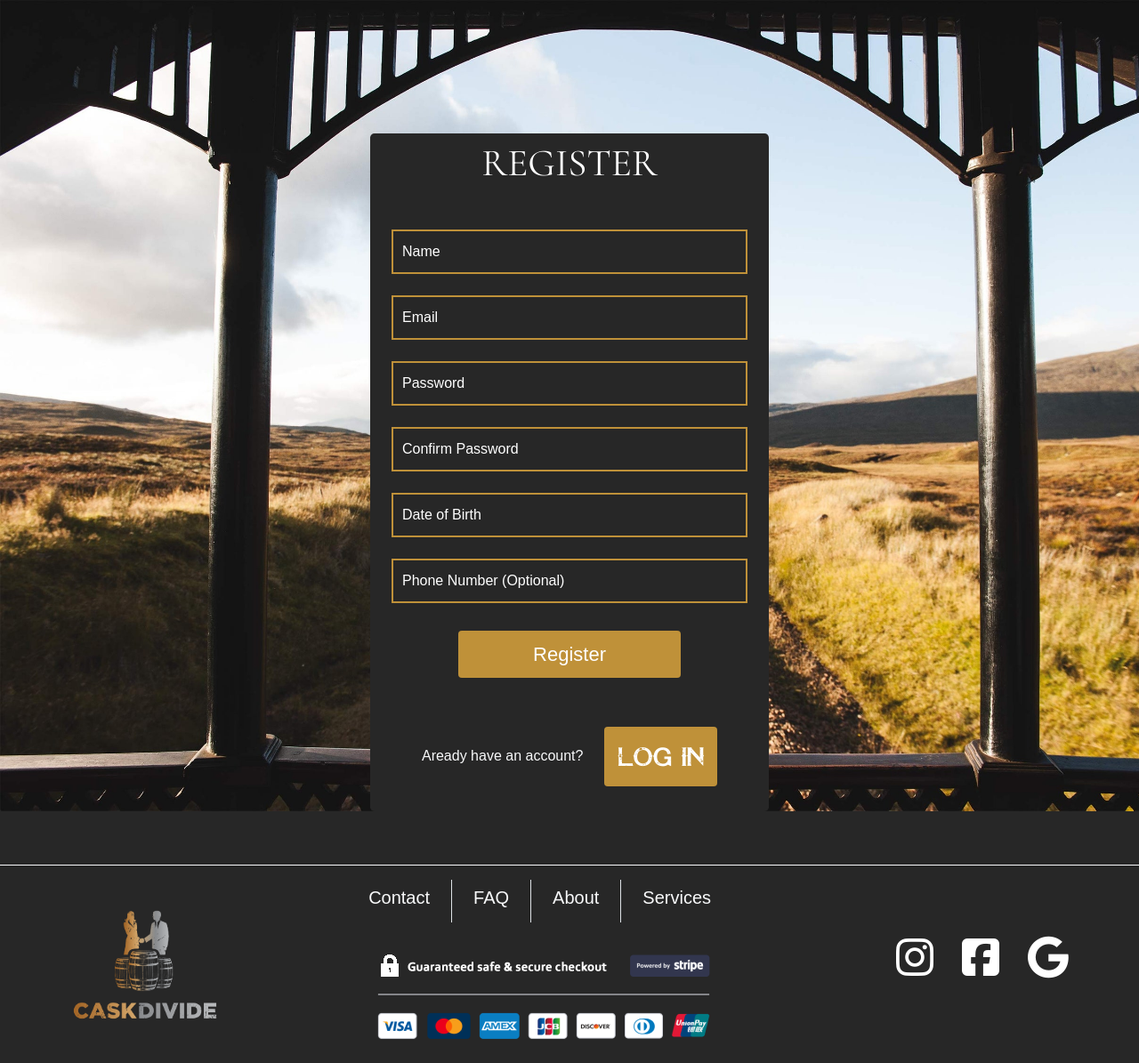
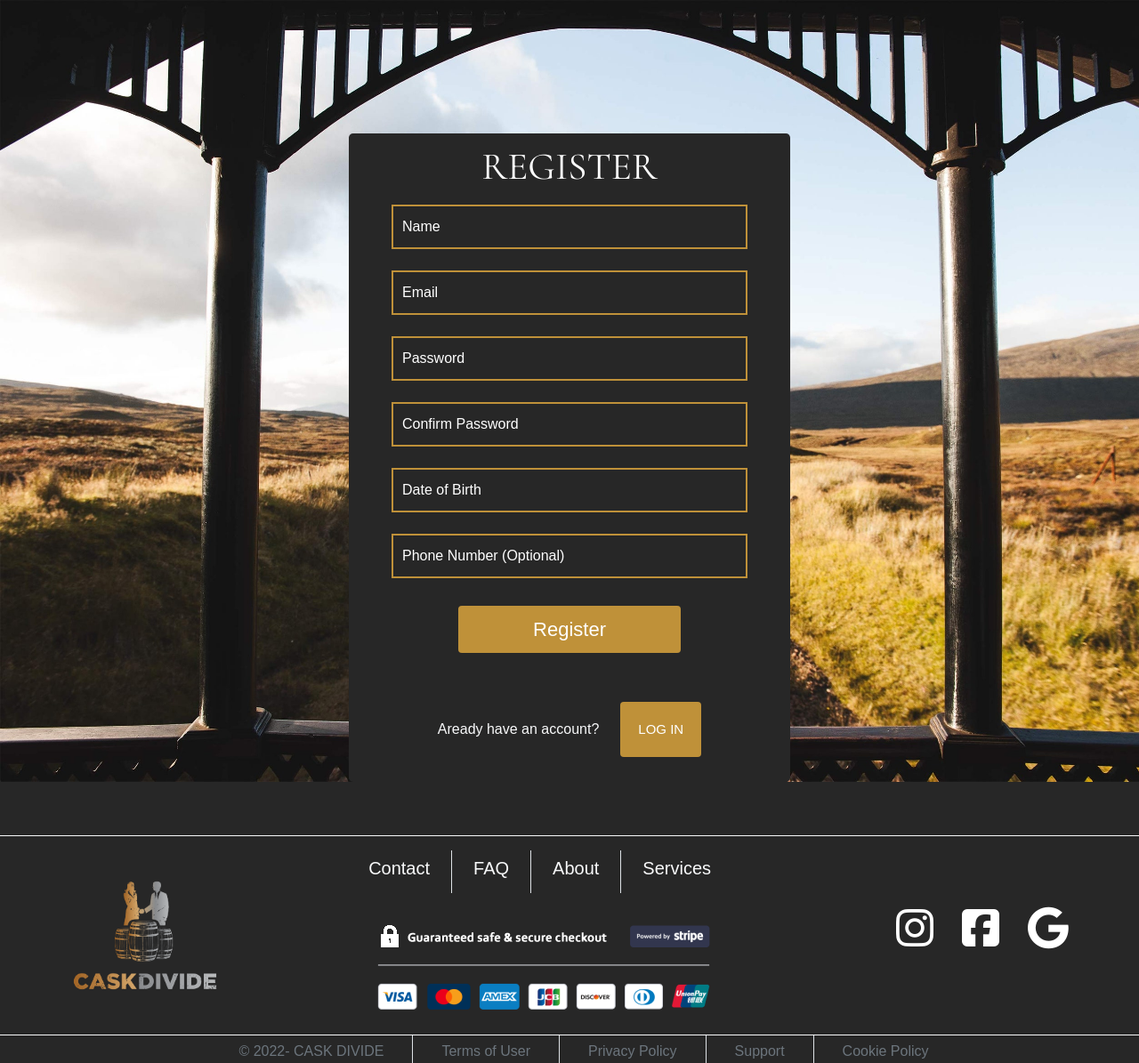
Before and after one commit to alanmillerdev/Cask-Divide, a PHP site: page /register.php in a window 1280 px wide. Shown: the part 79-1274 px from the top of the page at 89% size. Run offline with PHP 8.4, Linux system fonts and the light colour scheme; some libraries are stand-ins or nearby versions; some web fonts are replaced.

Commit message:
more form styling and code cleanup

```diff
--- a/Components/LoginComponents/loginForm.inc.php
+++ b/Components/LoginComponents/loginForm.inc.php
@@ -20,7 +20,7 @@ if (!defined('SecurityCheck')) {
   <div class="d-flex align-items-center justify-content-center pb-4">
     <p class="mb-0 me-2">Not a member? Register now for free!</p>
     <a href="register.php">
-      <button type="button" class="sign-up-button ml-3"><span>SIGN UP</span></button>
+      <button type="button" class="sign-up-button"><span>SIGN UP</span></button>
     </a>
   </div>
 </form>
--- a/Components/RegisterComponents/registerForm.inc.php
+++ b/Components/RegisterComponents/registerForm.inc.php
@@ -5,11 +5,10 @@ if(!defined('SecurityCheck')) {
 ?>
 <!-- REGISTER SECTION -->
 <section id="form-styling">
-  <div class="container mt-0">
-    <div class="d-flex justify-content-center align-items-center ">
-      <div class=" rounded-3 text-light px-4 py-1" style="background-color: #272727;">
+  <div class="container d-flex flex-column align-items-center">
+      <div class="rounded-3 text-light px-5 py-1" style="background-color: #272727;">
         <div class="text-center">
-          <h3 class="mt-1 mb-5" id="decor-title">Register</h3>
+          <h3 class="mt-2 mb-3" id="decor-title">Register</h3>
         </div>
 
         <form action="Components/RegisterComponents/registerUser.inc.php" method="post">
@@ -50,6 +49,6 @@ if(!defined('SecurityCheck')) {
           </div>
         </form>
       </div>
-    </div>
+
   </div>
 </section>
--- a/css/style.css
+++ b/css/style.css
@@ -237,22 +237,24 @@ ul {
   border: none;
   color: #FFFFFF;
   text-align: center;
-  font-size: 25px;
-  padding: 15px;
+  font-size: 15px;
+  padding: 20px 20px;
   -webkit-transition: all 0.3s;
   transition: all 0.3s;
+  margin: auto;
   cursor: pointer;
-  font-family: tequila_sunsetregular;
 }
 
 .sign-up-button:hover {
   display: inline-block;
   border-radius: 4px;
-  background-color: #B8BABC;
+  font-size: 15px;
+  background-color: #505557;
   border: none;
   color: #FFFFFF;
   text-align: center;
-  padding: 10px;
+  padding: 20px 20px;
+  margin: auto;
   -webkit-transition: all 0.3s;
   transition: all 0.3s;
   cursor: pointer;
--- a/css/style.scss
+++ b/css/style.scss
@@ -223,21 +223,23 @@ ul {
   border: none;
   color: #FFFFFF;
   text-align: center;
-  font-size: 25px;
-  padding: 15px;
+  font-size: 15px;
+  padding: 20px 20px;
   transition: all 0.3s;
+  margin: auto;
   cursor: pointer;
-  font-family: tequila_sunsetregular;
   }
 
 .sign-up-button:hover{
     display: inline-block;
     border-radius: 4px;
-    background-color: #B8BABC;
+    font-size: 15px;
+    background-color: #505557;
     border: none;
     color: #FFFFFF;
     text-align: center;
-    padding: 10px;
+    padding: 20px 20px;
+    margin: auto;
     transition: all 0.3s;
     cursor: pointer;
 }
```
Also changed, not shown: 1 other file.
